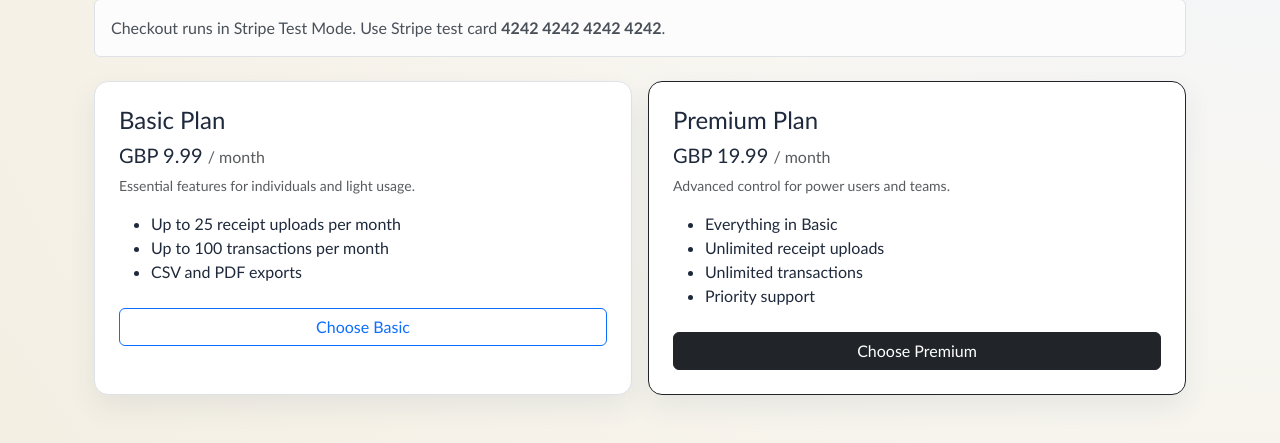
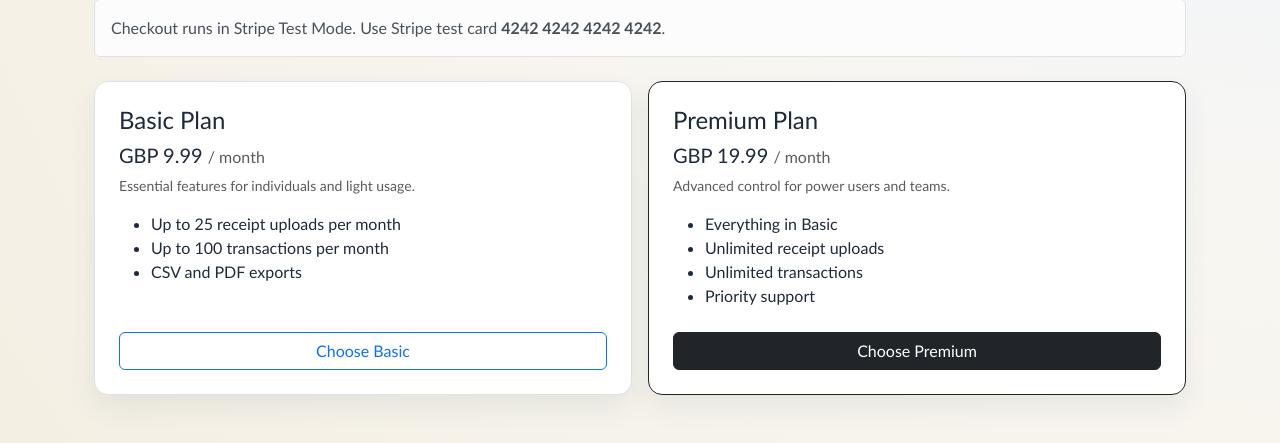
Before and after one commit to Sefa-Keles/Smart-Accounts-Management, a Django app: page /subscription/plans/ in a window 1280 px wide. Shown: the part 436-879 px from the top of the page. Run offline with Django 5.2, Linux system fonts and the light colour scheme; the visitor is signed in with stand-in values (Sample User, id 1); data that the repository does not hold is empty.

Commit message:
Refactor subscription plan cards for improved layout and responsiveness

```diff
--- a/templates/core/subscription_plans.html
+++ b/templates/core/subscription_plans.html
@@ -71,7 +71,7 @@
 
     <div class="row g-3">
         <div class="col-12 col-lg-6">
-            <div class="sam-card p-4 h-100 border">
+            <div class="sam-card p-4 h-100 border d-flex flex-column subscription-plan-card">
                 <h4 class="mb-2">Basic Plan</h4>
                 <p class="h5 mb-2">GBP 9.99 <span class="text-muted fs-6">/ month</span></p>
                 <p class="text-muted small mb-3">Essential features for individuals and light usage.</p>
@@ -82,7 +82,7 @@
                 </ul>
                 <button
                     type="button"
-                    class="btn btn-outline-primary w-100 subscribe-btn"
+                    class="btn btn-outline-primary w-100 subscribe-btn mt-auto"
                     data-plan="basic"
                     {% if active_subscription and active_subscription.plan == 'basic' and active_subscription.status == 'active' %}disabled{% endif %}
                 >
@@ -96,7 +96,7 @@
         </div>
 
         <div class="col-12 col-lg-6">
-            <div class="sam-card p-4 h-100 border border-dark">
+            <div class="sam-card p-4 h-100 border border-dark d-flex flex-column subscription-plan-card">
                 <h4 class="mb-2">Premium Plan</h4>
                 <p class="h5 mb-2">GBP 19.99 <span class="text-muted fs-6">/ month</span></p>
                 <p class="text-muted small mb-3">Advanced control for power users and teams.</p>
@@ -108,7 +108,7 @@
                 </ul>
                 <button
                     type="button"
-                    class="btn btn-dark w-100 subscribe-btn"
+                    class="btn btn-dark w-100 subscribe-btn mt-auto"
                     data-plan="premium"
                     {% if active_subscription and active_subscription.plan == 'premium' and active_subscription.status == 'active' %}disabled{% endif %}
                 >
```
